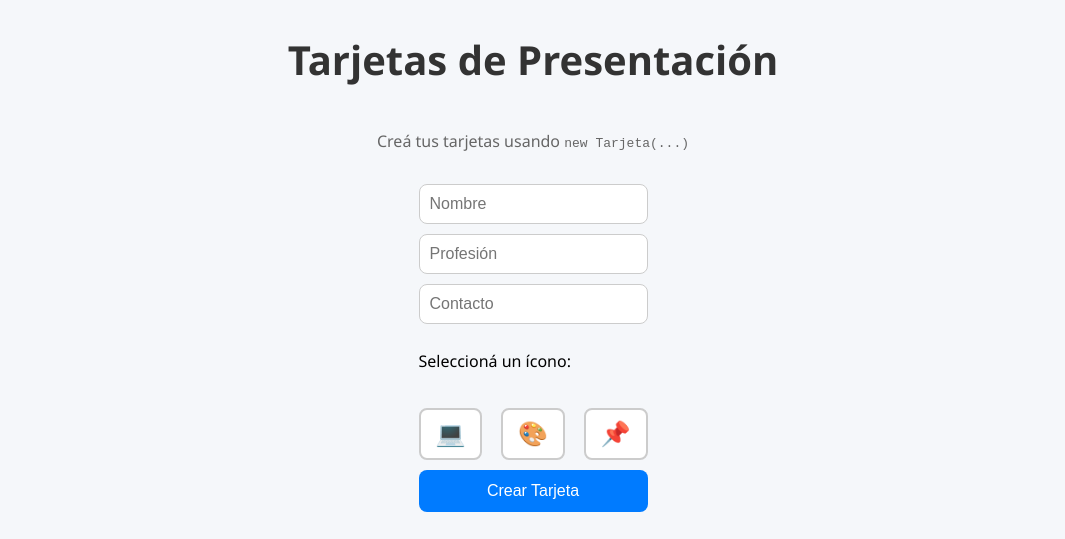
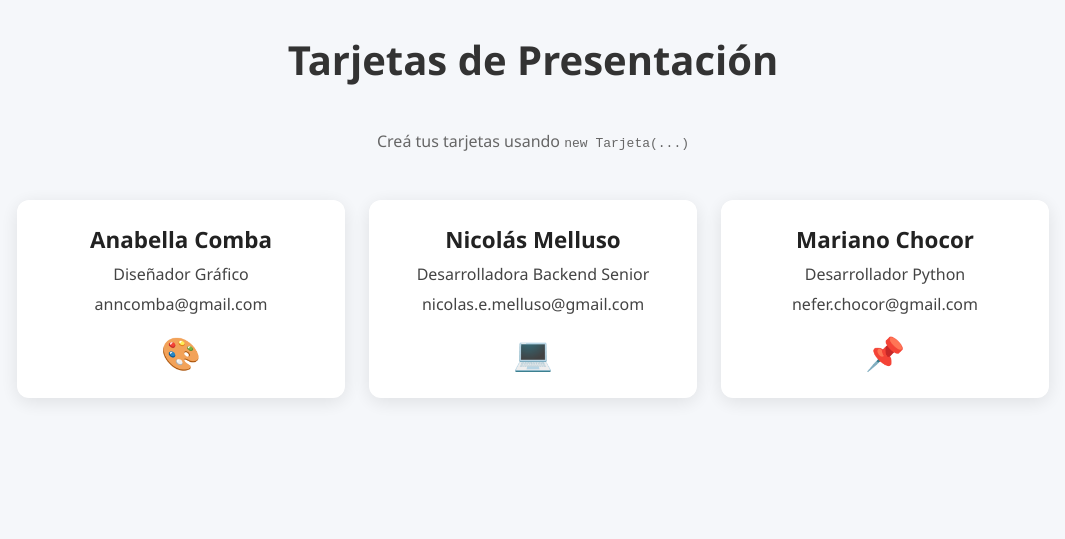
Before and after one commit to AnabellaComba/NDA-OOP-Classes, a plain HTML site: page index.html in a window 1280 px wide. Shown: the whole page, without its empty margins (107-1172 px from the left). Drawn offline with Linux system fonts and the light colour scheme.

Commit message:
Segunda forma más simple

```diff
--- a/index.html
+++ b/index.html
@@ -9,26 +9,6 @@
 <body>
   <h1>Tarjetas de Presentación</h1>
   <p class="sub">Creá tus tarjetas usando <code>new Tarjeta(...)</code></p>
-
-  <!-- Formulario para ingresar datos de la tarjeta -->
-  <div id="formulario-tarjeta">
-    <input type="text" id="nombre" placeholder="Nombre" required />
-    <input type="text" id="profesion" placeholder="Profesión" required />
-    <input type="text" id="contacto" placeholder="Contacto" required />
-
-    <p>Seleccioná un ícono:</p>
-    <div id="iconos-opciones">
-      <button type="button" class="icono-btn" data-icon="💻">💻</button>
-      <button type="button" class="icono-btn" data-icon="🎨">🎨</button>
-      <button type="button" class="icono-btn" data-icon="📌">📌</button>
-    </div>
-
-    <!-- Campo oculto para guardar el ícono seleccionado -->
-    <input type="hidden" id="icono" />
-
-    <button id="btn-crear">Crear Tarjeta</button>
-  </div>
-
   <div id="contenedor-tarjetas"></div>
 
   <script type="module" src="main.js"></script>
--- a/main.js
+++ b/main.js
@@ -1,48 +1,11 @@
 import { Tarjeta } from './Tarjeta.js';
 
 // Selección de elementos
-const btnCrear = document.getElementById('btn-crear');
-const iconos = document.querySelectorAll('.icono-btn');
-const inputIcono = document.getElementById('icono');
+const tarjeta1 = new Tarjeta('Anabella Comba', 'Diseñador Gráfico','anncomba@gmail.com','🎨');
+const tarjeta2 = new Tarjeta('Nicolás Melluso', 'Desarrolladora Backend Senior','nicolas.e.melluso@gmail.com','💻');
+const tarjeta3 = new Tarjeta('Mariano Chocor', 'Desarrollador Python','nefer.chocor@gmail.com','📌');
 
-// Manejo de selección de íconos
-iconos.forEach(btn => {
-  btn.addEventListener('click', () => {
-    // Guardamos el ícono seleccionado en el input oculto
-    inputIcono.value = btn.dataset.icon;
-
-    // Resaltamos el botón seleccionado
-    iconos.forEach(b => b.classList.remove('seleccionado'));
-    btn.classList.add('seleccionado');
-  });
-});
-
-// Crear tarjeta al hacer clic en el botón
-btnCrear.addEventListener('click', () => {
-  const nombre = document.getElementById('nombre').value.trim();
-  const profesion = document.getElementById('profesion').value.trim();
-  const contacto = document.getElementById('contacto').value.trim();
-  const icono = inputIcono.value;
-
-  // Validaciones básicas
-  if (!nombre || !profesion || !contacto) {
-    alert('Por favor completa todos los campos.');
-    return;
-  }
-
-  if (!icono) {
-    alert('Seleccioná un ícono antes de crear la tarjeta.');
-    return;
-  }
-
-  // Crear y mostrar tarjeta
-  const tarjeta = new Tarjeta(nombre, profesion, contacto, icono);
-  tarjeta.mostrar();
-
-  // Limpiar formulario
-  document.getElementById('nombre').value = '';
-  document.getElementById('profesion').value = '';
-  document.getElementById('contacto').value = '';
-  inputIcono.value = '';
-  iconos.forEach(b => b.classList.remove('seleccionado'));
-});
+// Mostrar tarjetas
+tarjeta1.mostrar();
+tarjeta2.mostrar();
+tarjeta3.mostrar();
--- a/style.css
+++ b/style.css
@@ -57,65 +57,3 @@ h1 {
   font-size: 2rem;
   margin-top: 1rem;
 }
-/* Annie*/
-#formulario-tarjeta {
-  display: flex;
-  flex-direction: column;
-  max-width: 400px;
-  margin: 0 auto 30px auto;
-  gap: 10px;
-}
-
-#formulario-tarjeta input {
-  padding: 10px;
-  border: 1px solid #ccc;
-  border-radius: 8px;
-  font-size: 16px;
-}
-
-#iconos-opciones {
-  display: flex;
-  justify-content: space-between;
-  margin-top: 10px;
-}
-
-.icono-btn {
-  font-size: 24px;
-  padding: 10px 15px;
-  border: 2px solid #ccc;
-  background: #fff;
-  border-radius: 8px;
-  cursor: pointer;
-  transition: 0.3s;
-}
-
-.icono-btn:hover {
-  border-color: #888;
-}
-
-.icono-btn.seleccionado {
-  border-color: #007bff;
-  background: #e7f1ff;
-}
-
-#btn-crear {
-  padding: 12px;
-  background: #007bff;
-  color: #fff;
-  font-size: 16px;
-  border: none;
-  border-radius: 8px;
-  cursor: pointer;
-  transition: 0.3s;
-}
-
-#btn-crear:hover {
-  background: #0056b3;
-}
-
-#contenedor-tarjetas {
-  display: flex;
-  flex-wrap: wrap;
-  gap: 15px;
-  justify-content: center;
-}
```
